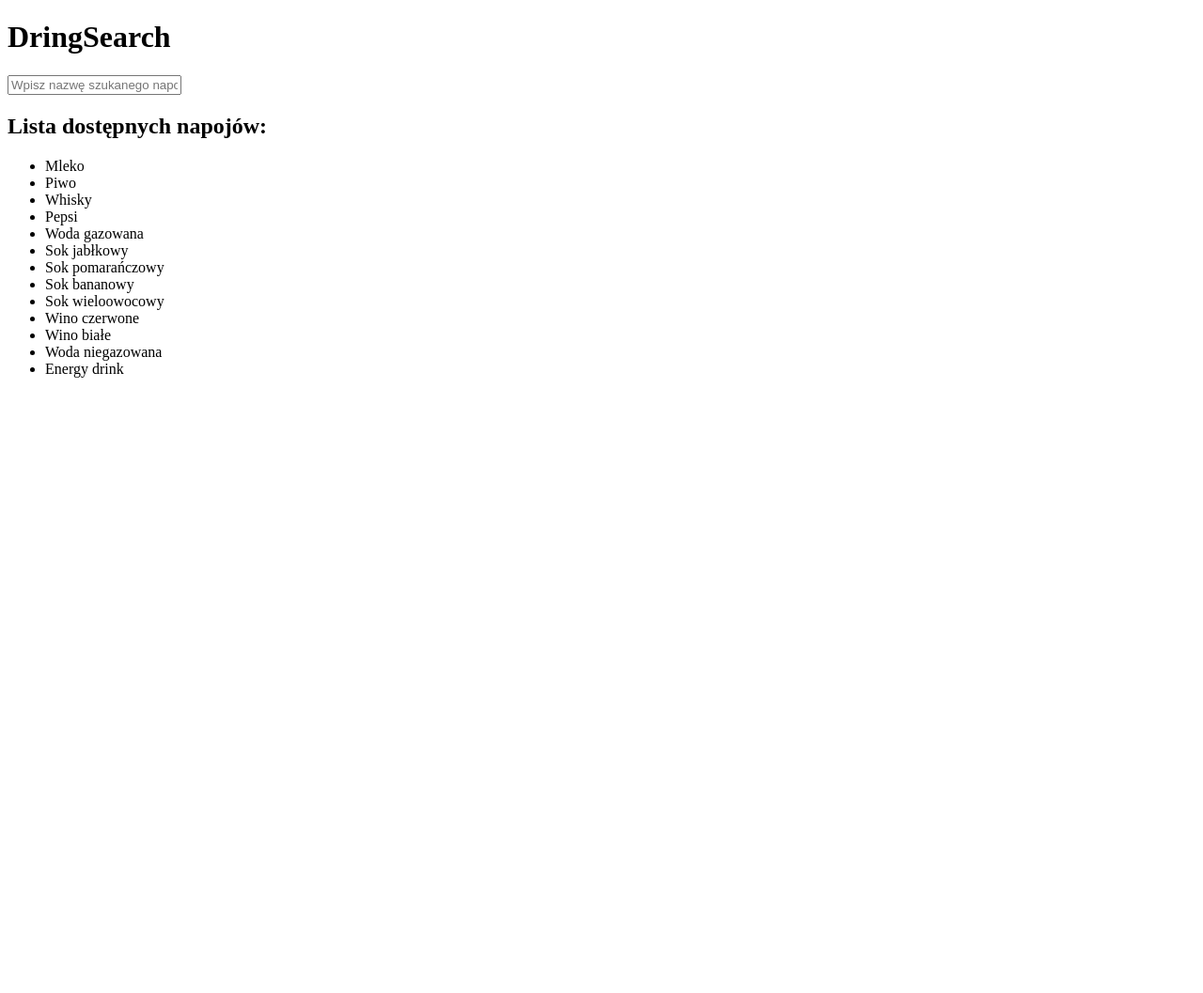
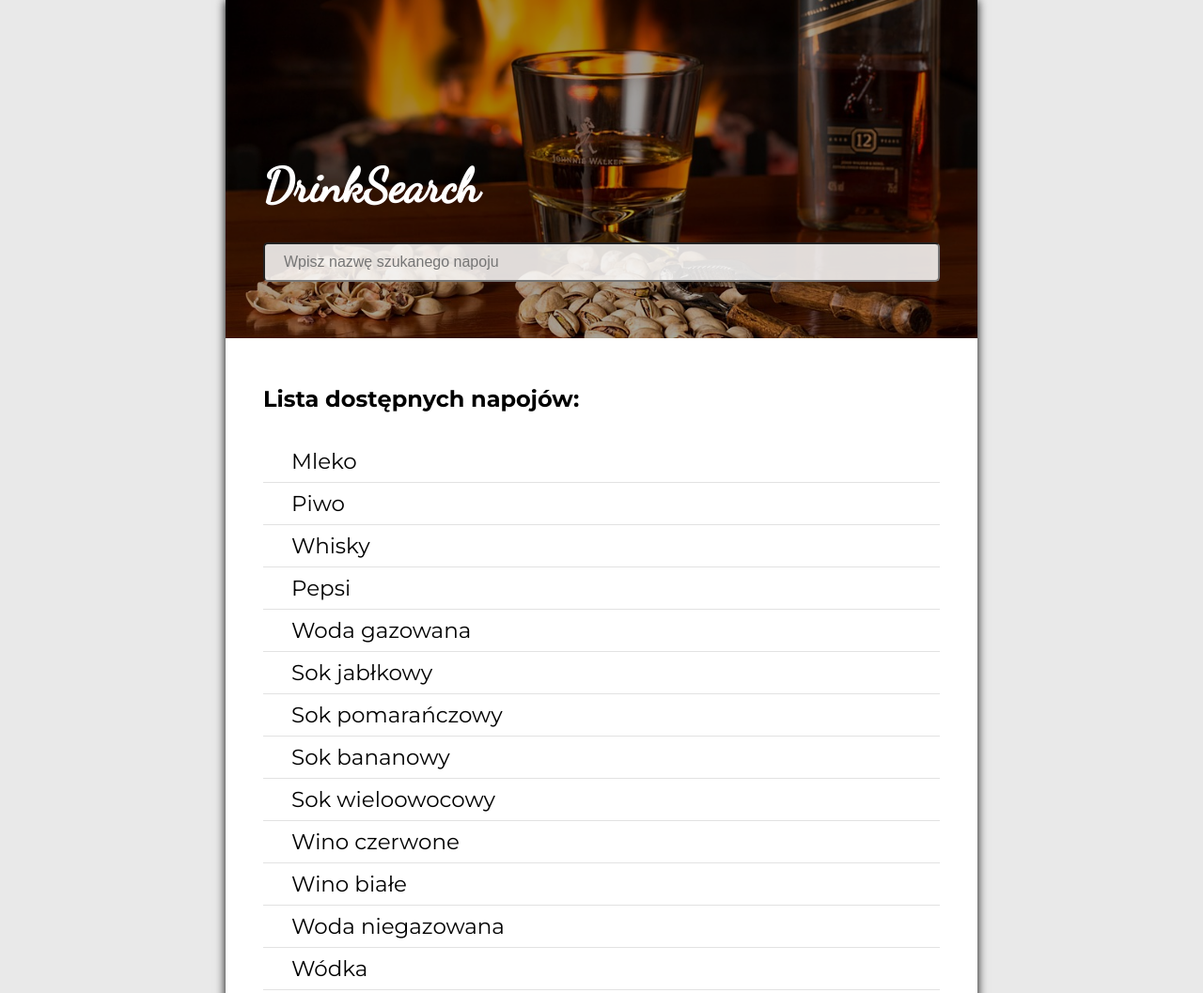
Before and after one commit to Krystian-Kamer/drink_search, a plain HTML site: page index.html in a window 1280 px wide. Shown: the top 1057 px of the page at 94% size. Before the commit the page ends 800 px from the top, so only its background shows below. Drawn offline with Linux system fonts and the light colour scheme.

Commit message:
ended structure of html and css

```diff
--- a/css/style.css
+++ b/css/style.css
@@ -0,0 +1,83 @@
+* {
+	box-sizing: border-box;
+	margin: 0;
+	padding: 0;
+}
+
+body {
+	display: flex;
+	justify-content: center;
+	align-items: center;
+	min-height: 100vh;
+	font-family: 'Montserrat', sans-serif;
+	background-color: rgb(233, 233, 233);
+}
+
+.wrapper {
+	width: 800px;
+	background-color: #fff;
+	box-shadow: 0 0 10px black;
+}
+
+.header {
+	display: flex;
+	justify-content: flex-end;
+	align-items: flex-start;
+	flex-direction: column;
+	position: relative;
+	height: 360px;
+	padding: 20px 40px;
+	font-family: 'Dancing Script', cursive;
+	background-image: url(../pistachios.jpg);
+	background-size: cover;
+	background-position: center;
+	z-index: 0;
+}
+
+.shadow {
+	position: absolute;
+	top: 0;
+	left: 0;
+	width: 100%;
+	height: 100%;
+	background-color: rgba(0, 0, 0, 0.35);
+	z-index: -1;
+}
+
+h1 {
+	margin-bottom: 30px;
+	color: #fff;
+	font-size: 50px;
+}
+
+.search {
+	padding: 10px 20px;
+	margin-bottom: 40px;
+	width: 100%;
+	font-size: 16px;
+	border-radius: 5px;
+	background-color: rgba(255, 255, 255, 0.85);
+}
+
+.drink-list {
+	padding: 20px 40px;
+}
+
+h2 {
+	padding: 30px 0;
+}
+
+ul {
+	padding-bottom: 30px;
+	font-size: 23px;
+	list-style: none;
+}
+
+li {
+	padding: 8px 30px;
+	border-bottom: 1px solid rgb(226, 226, 226);
+}
+
+li:last-child {
+	border-bottom: 0;
+}
--- a/index.html
+++ b/index.html
@@ -6,12 +6,10 @@
     <meta http-equiv="X-UA-Compatible" content="IE=edge">
     <meta name="viewport" content="width=device-width, initial-scale=1.0">
     <title>DrinkSearch</title>
+
     <link rel="preconnect" href="https://fonts.googleapis.com">
     <link rel="preconnect" href="https://fonts.gstatic.com" crossorigin>
-    <link
-        href="https://fonts.googleapis.com/css2?family=Cinzel:wght@400;700&family=Raleway:wght@200;400;900&display=swap"
-        rel="stylesheet">
-
+    <link href="https://fonts.googleapis.com/css2?family=Dancing+Script&family=Montserrat:wght@400;700&display=swap" rel="stylesheet">
     <link rel="stylesheet" href="./css/style.css">
 </head>
 
@@ -21,7 +19,7 @@
     <div class="wrapper">
         <div class="header">
             <div class="shadow"></div>
-            <h1>DringSearch</h1>
+            <h1>DrinkSearch</h1>
             <input type="text" class="search" placeholder="Wpisz nazwę szukanego napoju">
         </div>
         <div class="drink-list">
@@ -39,14 +37,18 @@
                 <li>Wino czerwone</li>
                 <li>Wino białe</li>
                 <li>Woda niegazowana</li>
-                <li>Energy drink</li>
+                <li>Wódka </li>
+                <li>Bimber</li>
+                <li>Aperol</li>
+                <li>Spryskiwacz</li>
+                <li>Ocet balsamiczny</li>
+                <li>Sok po ogórkach</li>
+                <li>Sex on the beach</li>
+                <li>Likier</li>
+                <li>Lemoniada</li>
             </ul>
         </div>
     </div>
-
-
-
-
 
     <script src="./js/main.js"> </script>
 </body>
```
Also changed, not shown: pistachios.jpg (added).
